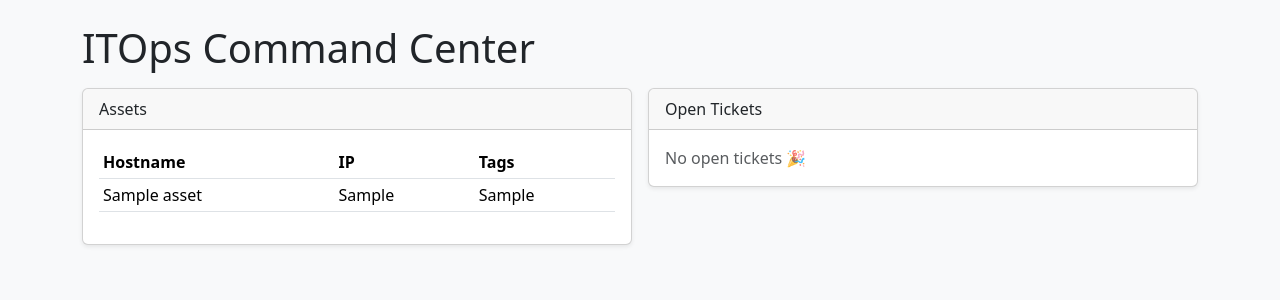
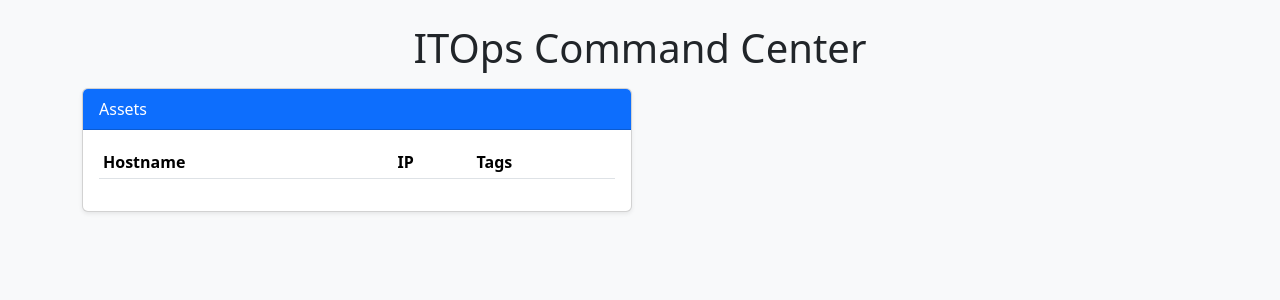
Before and after one commit to 00-kalyaan/ITOps-CommandCenter, a FastAPI app: page / in a window 1280 px wide. Shown: the top 300 px of the page. Run offline with FastAPI, Linux system fonts and the light colour scheme; tables that the repository leaves empty hold one stand-in row (values such as "Sample post"); lists and menus that the app fills with data are empty; parts of the project's set-up code (start-up, migrations or seed data) failed here and were passed over.

Commit message:
Update dashboard.html

```diff
--- a/src/app/templates/dashboard.html
+++ b/src/app/templates/dashboard.html
@@ -1,47 +1,33 @@
 <!doctype html>
-<html>
+<html lang="en">
 <head>
   <meta charset="utf-8" />
   <meta name="viewport" content="width=device-width, initial-scale=1" />
-<link href="https://cdn.jsdelivr.net/npm/bootstrap@5.3.3/dist/css/bootstrap.min.css" rel="stylesheet">
   <title>ITOps Command Center</title>
+
+  <!-- Bootstrap CSS -->
+  <link
+    href="https://cdn.jsdelivr.net/npm/bootstrap@5.3.3/dist/css/bootstrap.min.css"
+    rel="stylesheet"
+  >
 </head>
 <body class="bg-light">
+
   <div class="container py-4">
-<h1 class="mb-3">ITOps Command Center</h1>
+    <h1 class="mb-3 text-center">ITOps Command Center</h1>
+
     <div class="row g-3">
+
+      <!-- Assets Section -->
       <div class="col-12 col-lg-6">
         <div class="card shadow-sm">
-<div class="card-header">Assets</div>
+          <div class="card-header bg-primary text-white">
+            Assets
+          </div>
           <div class="card-body">
-<table class="table table-sm">
-<thead><tr><th>Hostname</th><th>IP</th><th>Tags</th></tr></thead>
-<tbody>
-{% for a in assets %}
-<tr><td>{{a.hostname}}</td><td>{{a.ip}}</td><td>{{a.tags or ''}}</td></tr>
-{% endfor %}
-</tbody>
-</table>
-</div>
-</div>
-</div>
-<div class="col-12 col-lg-6">
-<div class="card shadow-sm">
-<div class="card-header">Open Tickets</div>
-<div class="card-body">
-{% if tickets %}
-<ul class="list-group">
-{% for t in tickets %}
-<li class="list-group-item">[{{t.severity}}] {{t.summary}} — {{t.status}}</li>
-{% endfor %}
-</ul>
-{% else %}
-<p class="text-muted m-0">No open tickets 🎉</p>
-{% endif %}
-</div>
-</div>
-</div>
-</div>
-</div>
-</body>
-</html>
+            <table class="table table-sm table-striped">
+              <thead>
+                <tr>
+                  <th>Hostname</th>
+                  <th>IP</th>
+                  <th>Tags</th>
```
Lines whose indentation alone changed are shown as unchanged.
